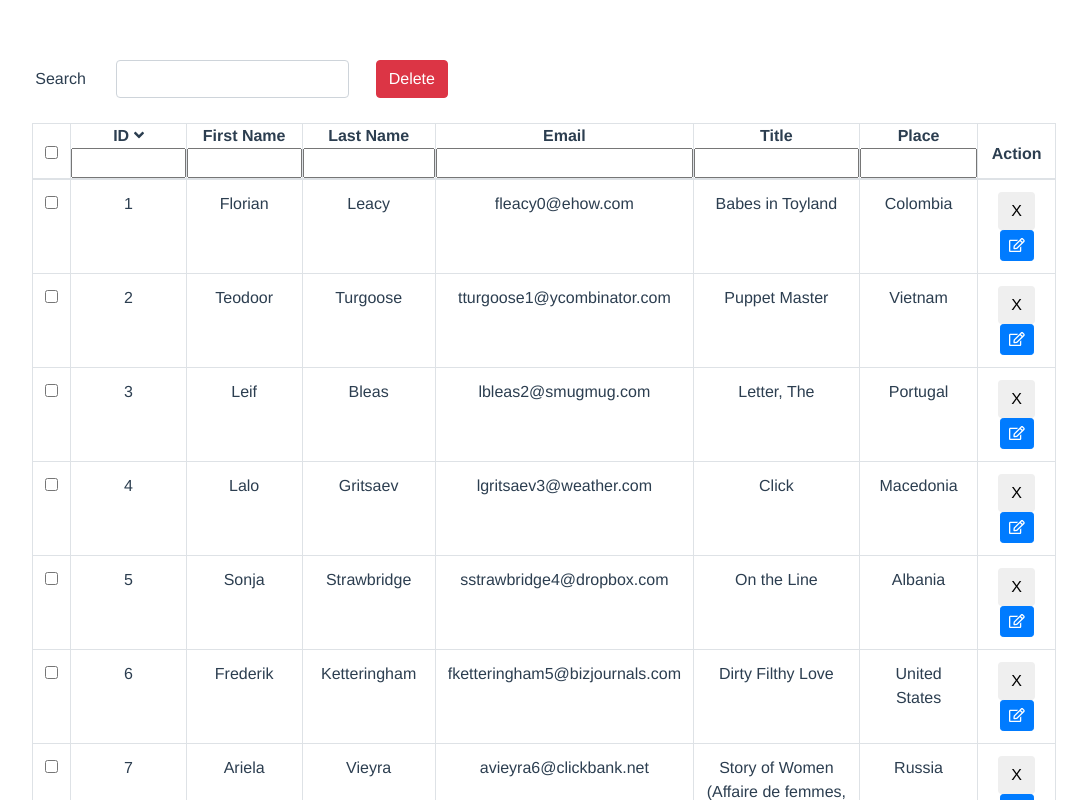
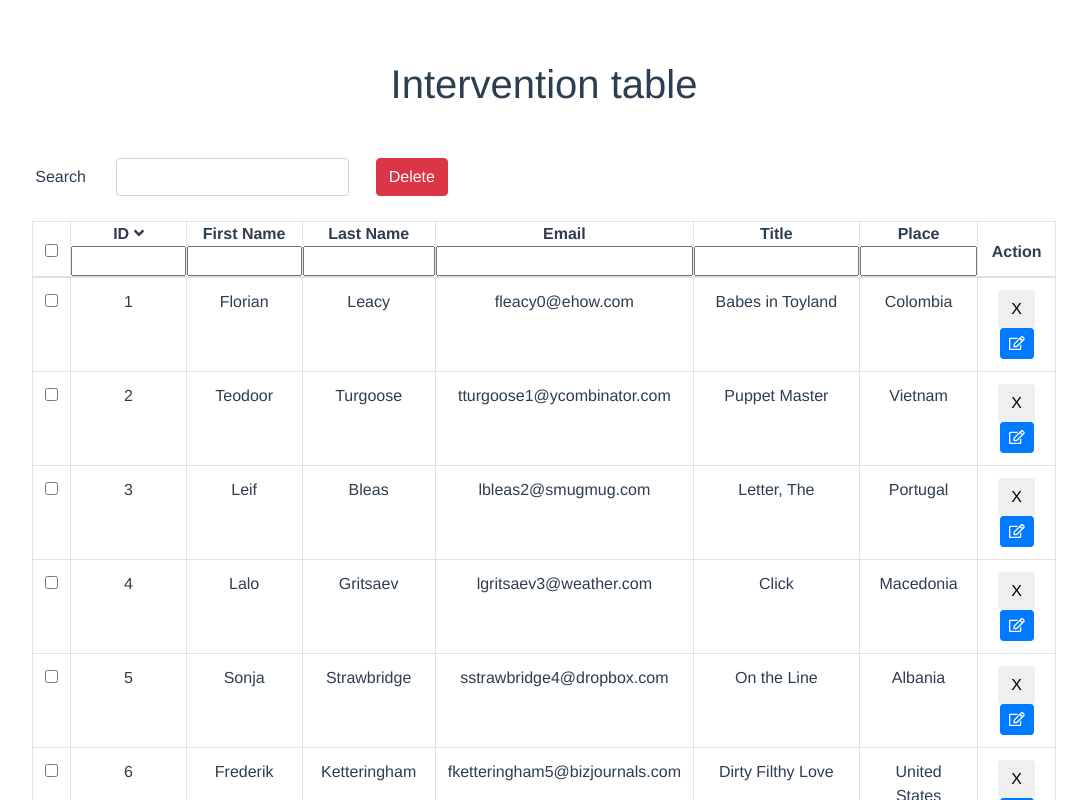
Before and after one commit to Onesime/InterventionTable, a Vue app: page /#/ in a window 1280 px wide. Shown: the top 800 px of the page, without its empty margins (96-1183 px from the left). Built offline with nearby package versions, Linux system fonts and the light colour scheme.

Commit message:
h1 ajouter

```diff
--- a/src/components/InterventionTable.vue
+++ b/src/components/InterventionTable.vue
@@ -1,10 +1,11 @@
 <template>
 	<div class="interventiontable">
+		<h1>Intervention table</h1>
 		<Search></Search>
-    <Delete
-      :json="json"
-      class="delete">
-    </Delete>
+		<Delete
+		  :json="json"
+		  class="delete">
+		</Delete>
 		<div class="table-responsive">
 			<table class="table table-bordered table-hover">
 				<thead>
--- a/static/css/responsive.css
+++ b/static/css/responsive.css
@@ -25,3 +25,7 @@ th.thordering {
     padding: 0px;
     min-width: 100px;
 }
+
+.interventiontable h1 {
+    margin: 50px;
+}
```
